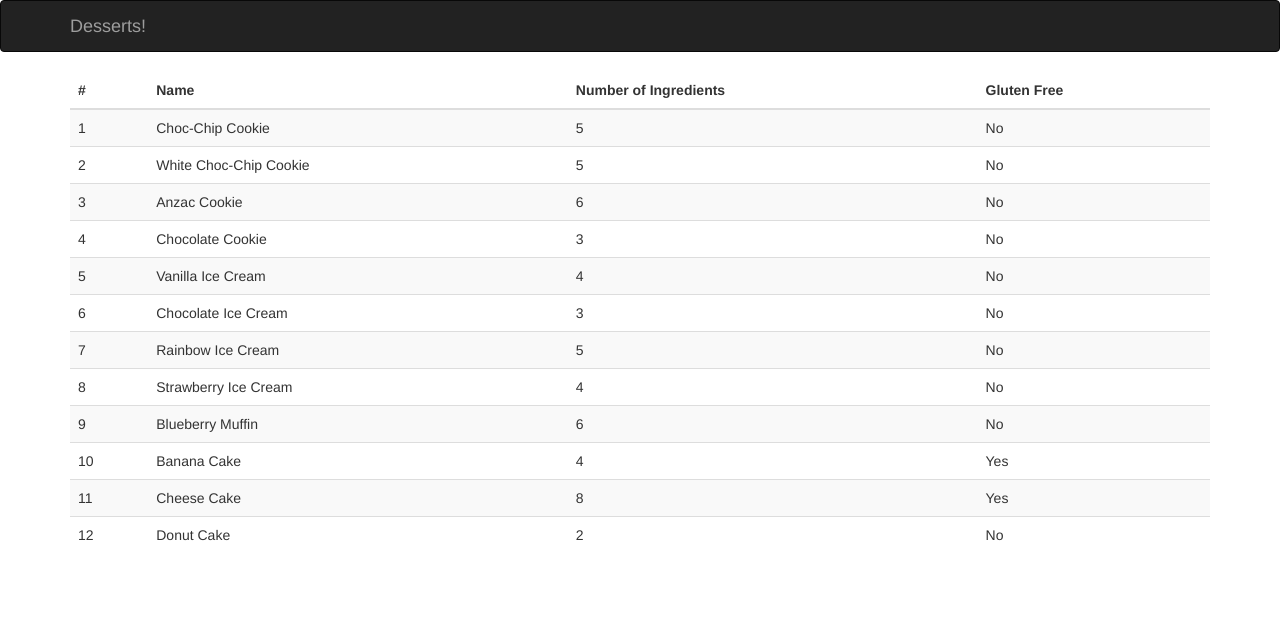
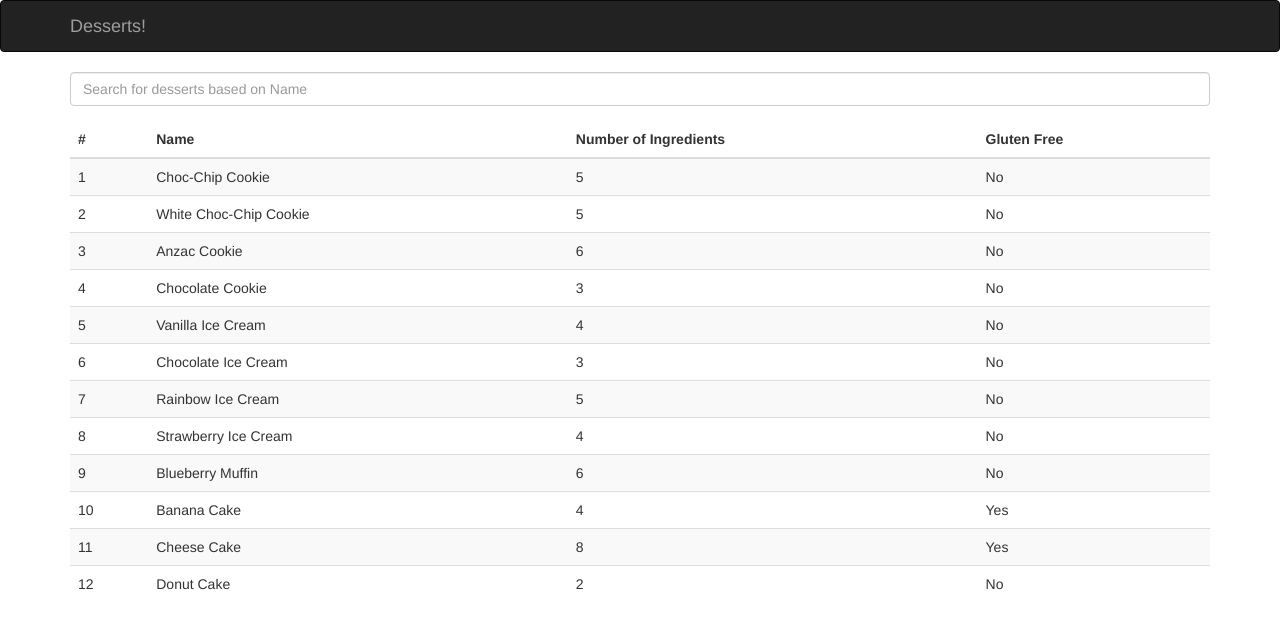
Before and after one commit to mymattcarroll/desserts, a React (Create React App) app: page / in a window 1280 px wide. Shown: the top 628 px of the page. Built offline with nearby package versions, Linux system fonts and the light colour scheme.

Commit message:
STEP 8 # Added search component to filter desserts

```diff
--- /dev/null
+++ b/src/components/DessertsSearch.js
@@ -0,0 +1,27 @@
+// @flow
+
+//
+// STEP 8
+// now write a search component that allows a user to search for records in the db/file.
+//
+
+import * as React from 'react'
+import { FormGroup, FormControl } from 'react-bootstrap'
+
+type Props = {
+  onChange: (string) => void
+}
+
+function DessertsSearch({ onChange }: Props) {
+  return (
+    <FormGroup controlId="dessertsSearch">
+      <FormControl
+        type="text"
+        placeholder="Search for desserts based on Name"
+        onChange={e => onChange(e.target.value)}
+      />
+    </FormGroup>
+  )
+}
+
+export default DessertsSearch
--- a/src/components/DessertsTableContainer.js
+++ b/src/components/DessertsTableContainer.js
@@ -4,6 +4,7 @@ import * as React from 'react'
 
 import * as db from '../lib/db.js'
 import DessertsTable from './DessertsTable.js'
+import DessertsSearch from './DessertsSearch.js'
 
 type State = {
   desserts: RequestReturnObject[]
@@ -14,8 +15,18 @@ class App extends React.Component<{}, State> {
     desserts: db.get()
   }
 
+  handleSearchChange = (search: string) => {
+    const desserts = db.find('name', new RegExp(search, 'i'))
+    this.setState({
+      desserts
+    })
+  }
+
   render() {
-    return <DessertsTable desserts={this.state.desserts} />
+    return [
+      <DessertsSearch key="search" onChange={this.handleSearchChange} />,
+      <DessertsTable key="table" desserts={this.state.desserts} />
+    ]
   }
 }
 
```
